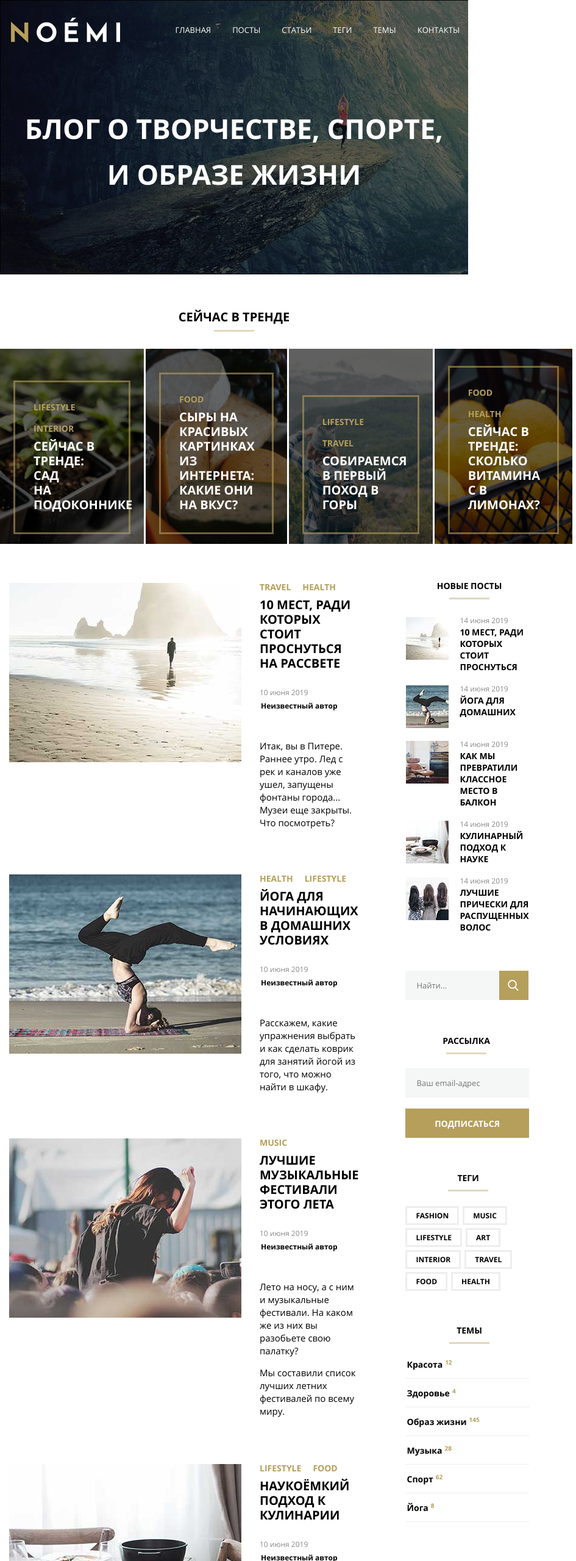
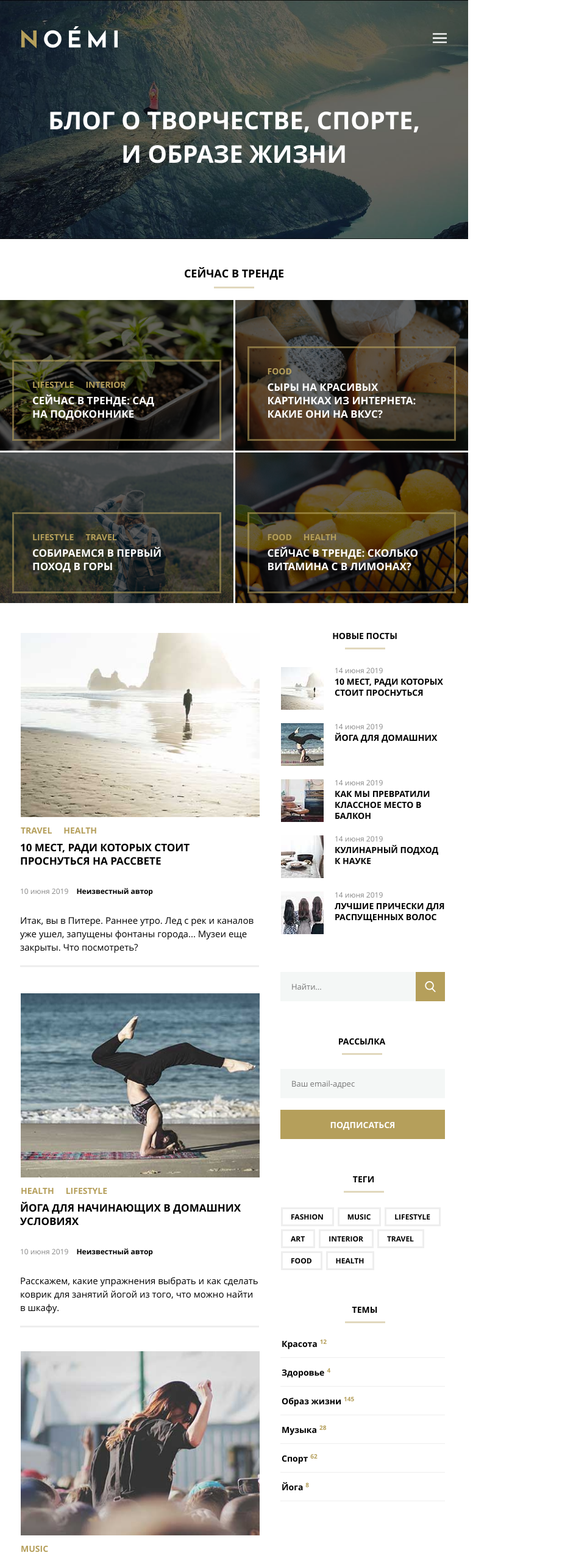
Before and after one commit to Alfredych/mq-diplom, a plain HTML site: page index.html in a window 768 px wide. Shown: the top 2560 px of the page at 61% size, 945 px wide, since content can reach past the window. Drawn offline with Linux system fonts and the light colour scheme; files whose address does not match are found by name.

Commit message:
Media 768px

```diff
--- a/css/style.css
+++ b/css/style.css
@@ -33,11 +33,12 @@ ul {
 }
 
 .header {
+	width: 100%;
 	margin: 0 auto 53px;
 	background-image: url("../images/banner-bg.jpg");
 	background-repeat: no-repeat;
 	background-color: #6d6c69;
-	background-position: left top;
+	background-position: center top;
 	background-size: cover;
 	position: relative;
   	z-index: 0;
@@ -77,10 +78,6 @@ ul {
 	width: 179px;
 }
 
-.header-menu-burger {
-    display: none;
-}
-
 .header-menu {
 	display: flex;
 	padding: 0 14px;
@@ -113,6 +110,10 @@ ul {
   margin-left: 35px;
 }
 
+.header-menu-burger {
+    display: none;
+}
+
 .header-title {
 	max-width: 700px;
 	margin: 98px auto 0;
@@ -124,7 +125,8 @@ ul {
 }
 
 .main {
-	max-width: 100%;
+	max-width: 1200px;
+	margin: auto;
 }
 
 .main-trends-heading,
@@ -159,7 +161,7 @@ ul {
 	padding: 16px 22px;
 	background-repeat: no-repeat;
 	background-color: #6d6c69;
-	background-position: right top;
+	background-position: right bottom;
 	background-size: cover;
 	position: relative;
   	z-index: 0;
@@ -253,7 +255,7 @@ ul {
 .main-content-case,
 .main-goods-case {
 	display: flex;
-	max-width: 1200px;
+	max-width: 100%;
 	margin: 52px auto 0;
 	padding: 0 15px;
 	box-sizing: border-box;
@@ -266,7 +268,6 @@ ul {
 
 .main-article {
 	display: flex;
-	/* padding-right: 15px; */
 }
 
 .main-article:nth-child(n+2) {
@@ -282,7 +283,6 @@ ul {
 }
 
 .main-article-imgbox {
-	min-width: 381px;
 	height: 294px;
 	padding-top: 12px;
 }
@@ -324,21 +324,22 @@ ul {
 }
 
 .main-article-intro {
-	padding-top: 31px;
+	padding-top: 33px;
 }
 
-.main-article-intro > p {
+.main-article-intro p {
     font-size: 15px;
-	line-height: 1.4;
+    line-height: 1.47;
+    margin-block-start: 0.8em;
+    margin-block-end: 0;
 }
 
 .main-aside {
-	width: 272px;
-	flex-grow: 1;
+	max-width: 270px;
 }
 
 .main-aside-newposting {
-	padding-top: 7px;
+	padding-top: 2px;
 }
 
 .main-aside-newpost-heading,
@@ -348,6 +349,7 @@ ul {
 	padding-top: 0px;
 	padding-left: 7px;
 	font-size: 14px;
+	line-height: 2.08;
 	text-align: center;
 	text-transform: uppercase;
 }
@@ -359,7 +361,7 @@ ul {
 	content: "";
 	display: block;
 	width: 66px;
-	margin: 10px auto 21px;
+	margin: 5px auto 21px;
 	border-bottom: 3px solid #b59f5b;
 	opacity: 0.4;
 }
@@ -409,7 +411,6 @@ ul {
 .main-aside-form-search {
 	display: flex;
 	margin-top: 62px;
-	margin-right: 1px;
 	font-family: inherit;
 }
 
@@ -460,7 +461,7 @@ ul {
 }
 
 .subscribe {
-	margin-top: 57px;
+	margin-top: 51px;
 }
 
 .main-aside-subscribe-heading {
@@ -491,7 +492,7 @@ ul {
 .subscribe-button {
 	width: 100%;
 	height: 48px;
-	margin-top: 18px;
+	margin-top: 19px;
 	padding: 0;
 	font-family: inherit;
 	font-size: 14px;
@@ -503,7 +504,7 @@ ul {
 }
 
 .main-aside-tags {
-	margin-top: 55px;
+	margin-top: 50px;
 }
 
 .main-aside-tags-heading {
@@ -522,8 +523,8 @@ ul {
 	text-transform: uppercase;
 	font-size: 12px;
 	font-weight: 700;
-	padding: 4px 14px;
-	margin: 0 6px 5px 0px;
+	padding: 4px 14px 4px 13px;
+	margin: 0 5px 5px 1px;
 	border: 3px solid #eee;
 	color: #000;
 }
@@ -539,7 +540,7 @@ ul {
 }
 
 .main-aside-themes {
-	margin-top: 50px;
+	margin-top: 45px;
 }
 
 .main-aside-themes-heading::after {
@@ -930,7 +931,208 @@ ul {
 
 /* ----- MEDIA ----- */
 
-@media (min-width: 641px) and (max-width: 1200px) {
+@media (min-width: 641px) and (max-width: 768px) {
+
+	.header {
+		margin: 0 auto 42px;
+	}
+
+	.header-container {
+		height: 392px;
+	}
+
+	.header-logo-menu {
+		padding-top: 43px;
+		padding-left: 20px;
+	}
+
+	.header-logo {
+		display: flex;
+		width: 48%;
+	}
+
+	.header-menu {
+		display: none;
+	}
+
+	.header-menu-burger {
+   		display: flex;
+		width: 23px;
+		margin-top: 8px;
+   		margin-right: 35px;
+    	align-items: start;
+	}
+
+	.header-menu-burger:hover {
+		cursor: pointer;
+	}
+
+	.header-title {
+		max-width: 80%;
+		margin: 90px auto 0;
+		font-size: 40px;
+		line-height: 1.38;
+		color: #fff;
+		text-align: center;
+		text-transform: uppercase;
+	}
+
+	.main-trends-heading,
+	.main-goods-heading {
+		font-size: 18px;
+		line-height: 1.61;
+		text-transform: uppercase;
+		text-align: center;
+	}
+
+	.main-trends-heading::after,
+	.main-goods-heading::after {
+		content: "";
+		display: block;
+		width: 66px;
+		margin: 7px auto 0;
+		border-bottom: 3px solid #b59f5b;
+		opacity: 0.4;
+	}
+
+	.main-trends {
+		margin: 19px 0;
+		flex-wrap: wrap;
+	}
+
+	.main-trends-box {
+		width: calc(50% - 1.5px);
+		min-height: 247px;
+		padding: 16px 20px;
+		box-sizing: border-box;
+	}
+
+	.main-trends-content {
+		padding-bottom: 30px;
+	}
+
+	.main-trends-category-list-item {
+		font-size: 14px;
+		line-height: 30px;
+	}
+
+	.main-trends-header {
+		font-size: 17px;
+		line-height: 1.29;
+	}
+
+	.main-content-case {
+		max-width: 700px;
+		margin: 37px 33px 0;
+		padding: 0;
+	}
+
+	.main-content {
+		max-width: 392px;
+		margin-right: 35px;
+	}
+
+	.main-article {
+		flex-wrap: wrap;
+	}
+
+	.main-article:nth-child(2) {
+		margin-top: 31px;
+	}
+
+	.main-article:nth-child(3) {
+		margin-top: 27px;
+		margin-right: -3px;
+	}
+
+	.main-article:nth-child(4) {
+		margin-top: 28px;
+	}
+
+	.main-article:nth-child(5) {
+		margin-top: 28px;
+	}
+
+	.main-article-imgbox {
+		height: 306px;
+		padding-left: 1px;
+	}
+
+	.main-article-img {
+		width: 392px;
+	}
+
+	.main-article-category {
+		padding-left: 1px;
+	}
+
+	.main-article-content {
+		padding: 0;
+	}
+
+	.main-article-header, .main-goods-title {
+		font-size: 17px;
+		line-height: 1.29;
+	}
+
+	.main-article-info {
+		margin-top: 26px;
+	}
+
+	.main-article-intro {
+		padding-top: 15px;
+	}
+
+	.main-article-intro::after {
+		content: "";
+		display: block;
+		width: 100%;
+		margin: 19px auto 0;
+		border-bottom: 3px solid #eee;
+	  }
+
+	.main-aside-newpost-head {
+		margin-top: 1px;
+		line-height: 1.28;
+	}
+
+	.main-aside-newpost:nth-child(n+2) {
+		padding-top: 5px;
+	}
+
+	.main-aside-newpost:nth-child(n+3) {
+		padding-top: 1px;
+	}
+
+	.main-goods-case {
+		margin-top: 37px;
+	}
+
+	.main-goods {
+		flex-wrap: wrap;
+		margin: 27px auto;
+		justify-content: space-between;
+	  }
+
+	.main-goods-box {
+		max-width: calc(50% - 68px);
+		margin: 0 34px 56px;
+	}
+
+	.main-goods-imgbox {
+	}
+
+	.main-goods-img {
+	}
+
+	.main-goods-content-box {
+		margin-top: -10px;
+		padding: 30px 0 3px;
+		outline: 3px solid rgba(181, 159, 91, 0.6);
+		outline-offset: 20px;
+	}
+
+
 
 	.ppopup-feedback-close {
     	top: -35px;
@@ -963,14 +1165,24 @@ ul {
 	}
 }
 
+
 @media (max-width: 640px) {
+
+	.header-logo {
+		display: flex;
+		margin: auto;
+	}
+
+	.header-logo-menu {
+		flex-wrap: wrap-reverse;
+	}
 
 	.header-menu {
 		display: none;
 	}
 
 	.header-menu-burger {
-   		display: block;
+   		display: flex;
 		width: 24px;
    		margin-right: 24px;
     	text-align: center;
--- a/index.html
+++ b/index.html
@@ -13,7 +13,6 @@
         <div class="header-container">
             <div class="header-logo-menu">
                 <a href="#0"><img class="header-logo" src="svg/noemi-logo.svg" alt="Логотип блога"></a>
-                <img class="header-menu-burger" src="svg/icons8-меню.svg" alt="Меню основных разделов сайта">
                 <nav class="header-menu">
                     <ul class="header-menu-list">
                         <li class="header-menu-item">
@@ -36,6 +35,7 @@
                         </li>
                     </ul>
                 </nav>
+                <img class="header-menu-burger" src="svg/icons8-меню.svg" alt="Меню основных разделов сайта">
             </div>
             <h1 class="header-title">Блог о творчестве, спорте, и образе жизни</h1>
         </div>
@@ -390,7 +390,10 @@
             <div class="main-goods">
                 <div class="main-goods-box">
                     <div class="main-goods-imgbox">
-                        <img class="main-goods-img" src="images/shop-item-desk1.jpg" alt="изображение подушки">
+                        <img class="main-goods-img"
+                        srcset="images/shop-item-mobile1.jpg 285w, images/shop-item-tablet1.jpg 295w, images/shop-item-desk1.jpg 300w"
+                        sizes="(max-width: 360px) 285px, (max-width: 768px) 292px, (min-width: 769px) 300px"
+                        alt="изображение подушки">
                     </div>
                     <div class="main-goods-content-box">
                         <h3 class="main-goods-title">Подушки на диван</h3>
@@ -406,7 +409,17 @@
                 </div>
                 <div class="main-goods-box">
                     <div class="main-goods-imgbox">
-                        <img class="main-goods-img" src="images/shop-item-desk2.jpg" alt="изображение куклы Зайчик">
+                        <img class="main-goods-img"
+                        src="images/shop-item-desk2.jpg"
+                        srcset="
+                        images/shop-item-mobile2.jpg 285w,
+                        images/shop-item-tablet2.jpg 292w,
+                        images/shop-item-desk2.jpg 300w"
+                        sizes="
+                        (max-width: 360px) 285px,
+                        (max-width: 768px) 292px,
+                        300px"
+                        alt="изображение куклы Зайчик">
                     </div>
                     <div class="main-goods-content-box">
                         <h3 class="main-goods-title">
```
Lines whose indentation alone changed are shown as unchanged.
